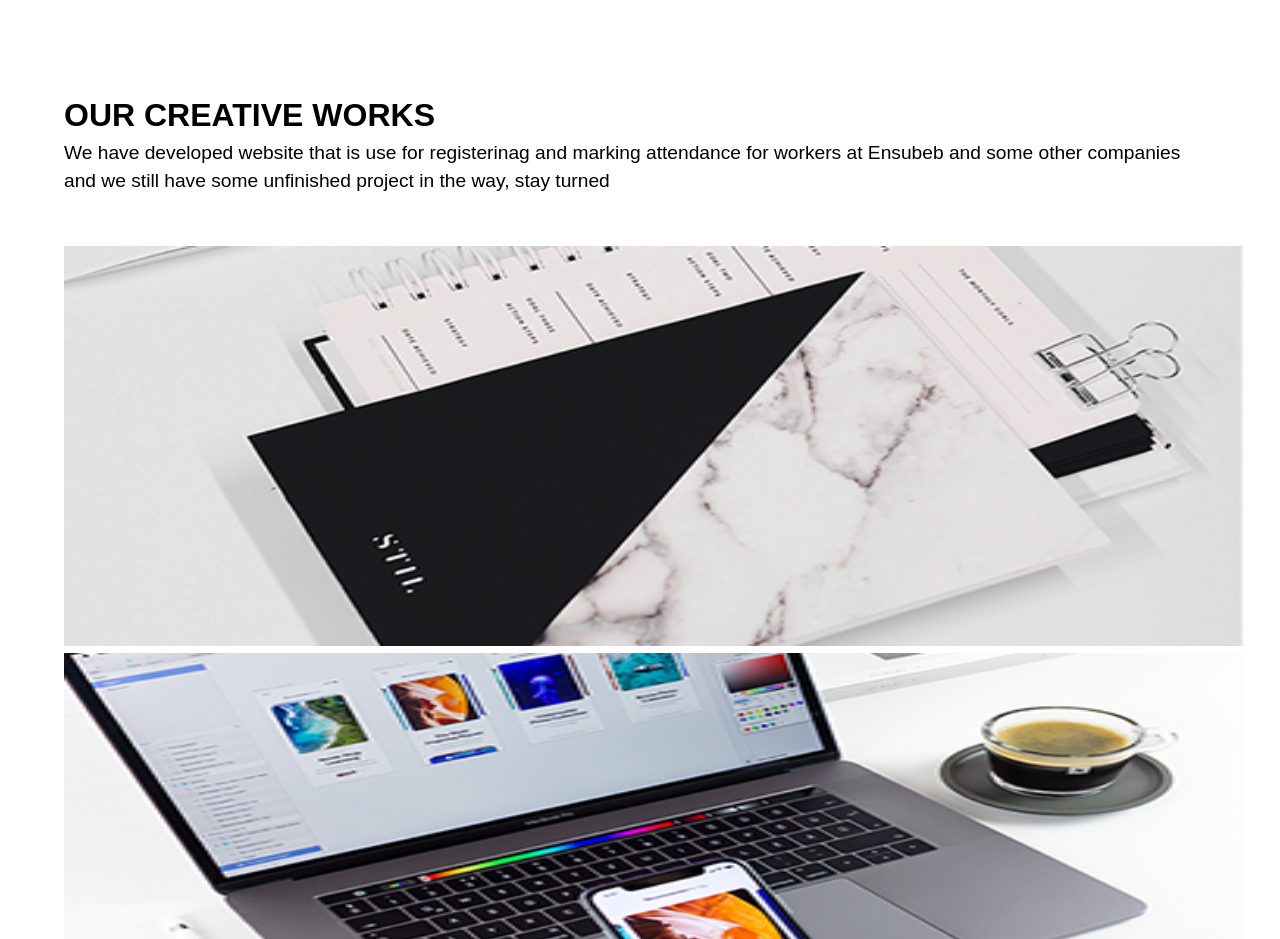
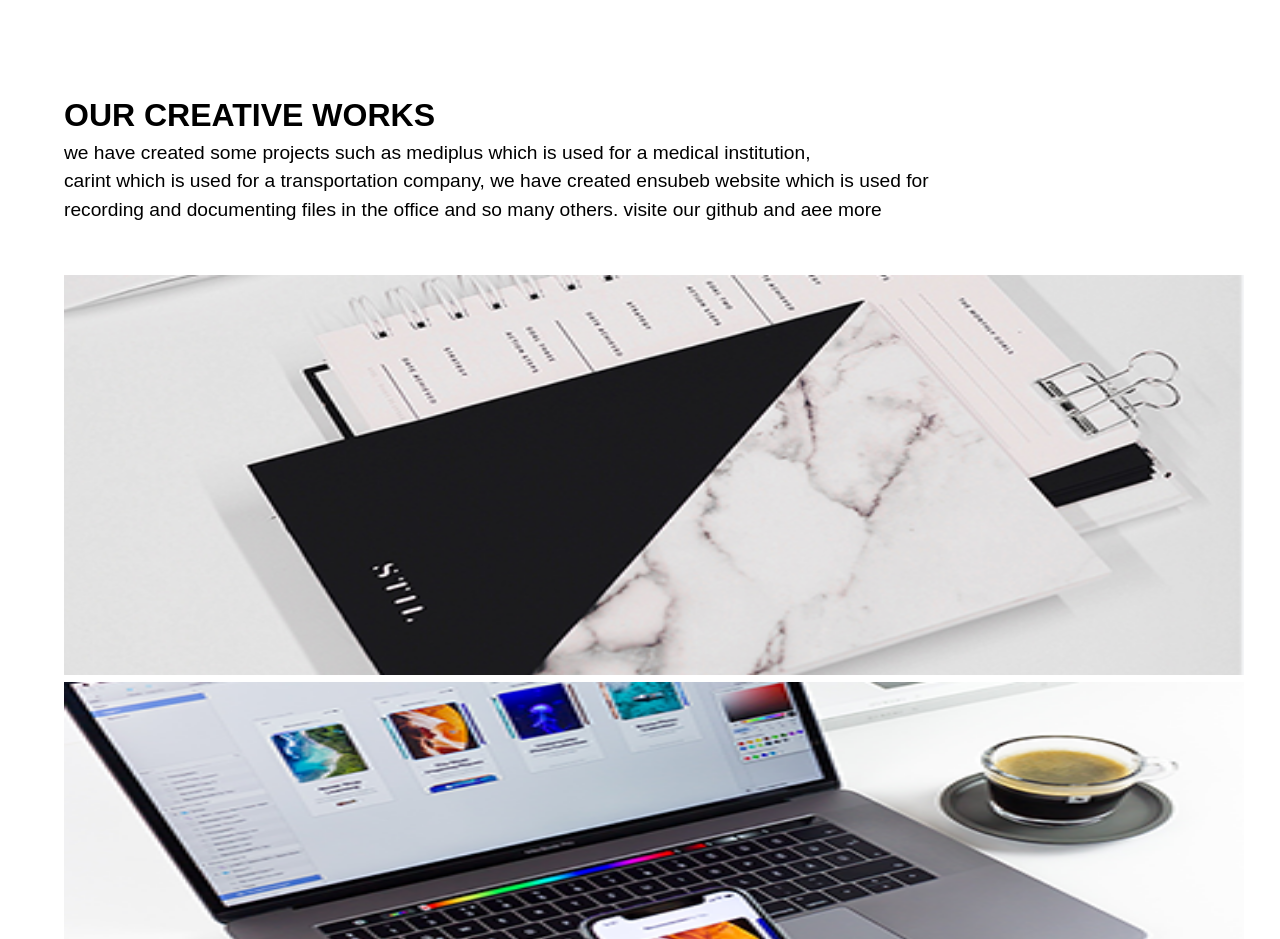
Before and after one commit to Onyeno-ikechukwu/ikechukwutechportfolio, a plain HTML site: page index.html in a window 1280 px wide. Shown: the part 2240-3179 px from the top of the page. Drawn offline with Linux system fonts and the light colour scheme.

Commit message:
Update index.html

```diff
--- a/index.html
+++ b/index.html
@@ -74,7 +74,8 @@
       </h1>
     </div>
     <div class="paragraph">
-     We have developed website that is use for registerinag and marking attendance for workers at Ensubeb and some other companies <br>and we still have some unfinished project in the way, stay turned
+      we have created some projects such as mediplus which is used for a medical institution, <br> carint which is used for a transportation company, we have created ensubeb website which is used for <br> recording and documenting files in the office and so many others.
+      visite our github and aee more
     </div>
      <div class="div7">
       <img src="./images/w-1.png" alt="" class="div7img1">
@@ -163,4 +164,5 @@
   </div>
   <script src="portfolio.js"></script>
 </body>
+
 </html>
```
